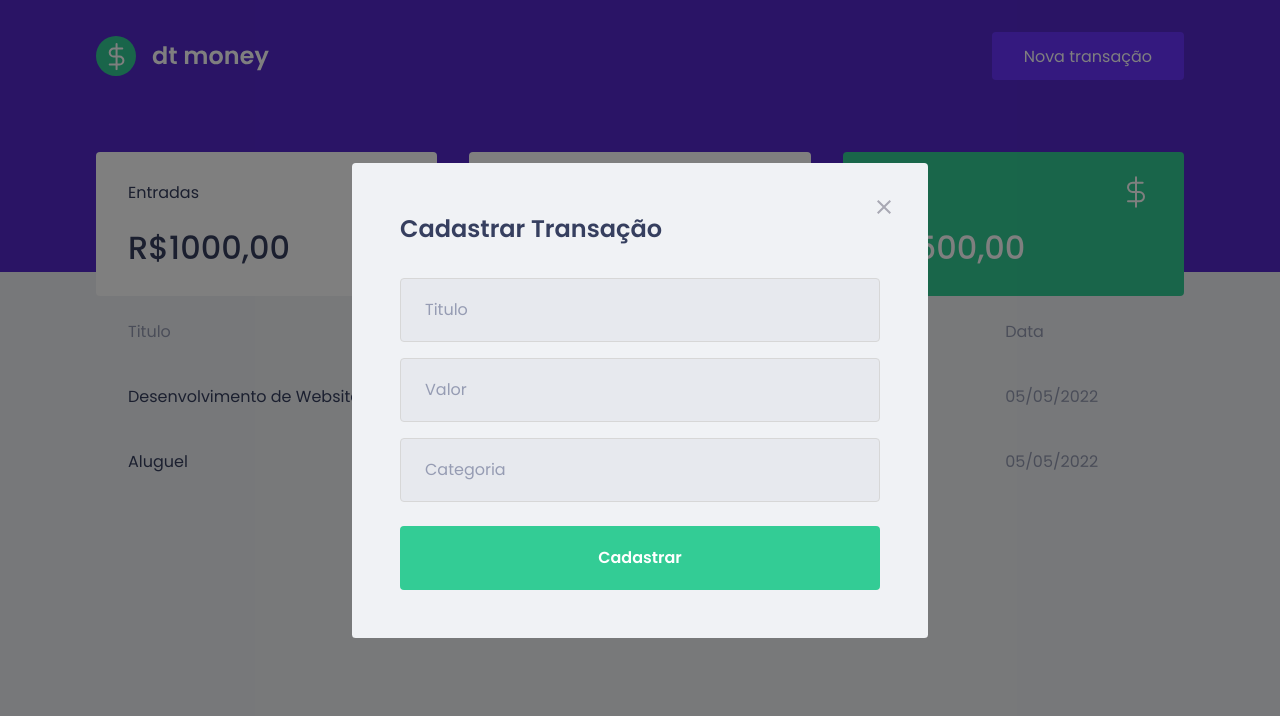
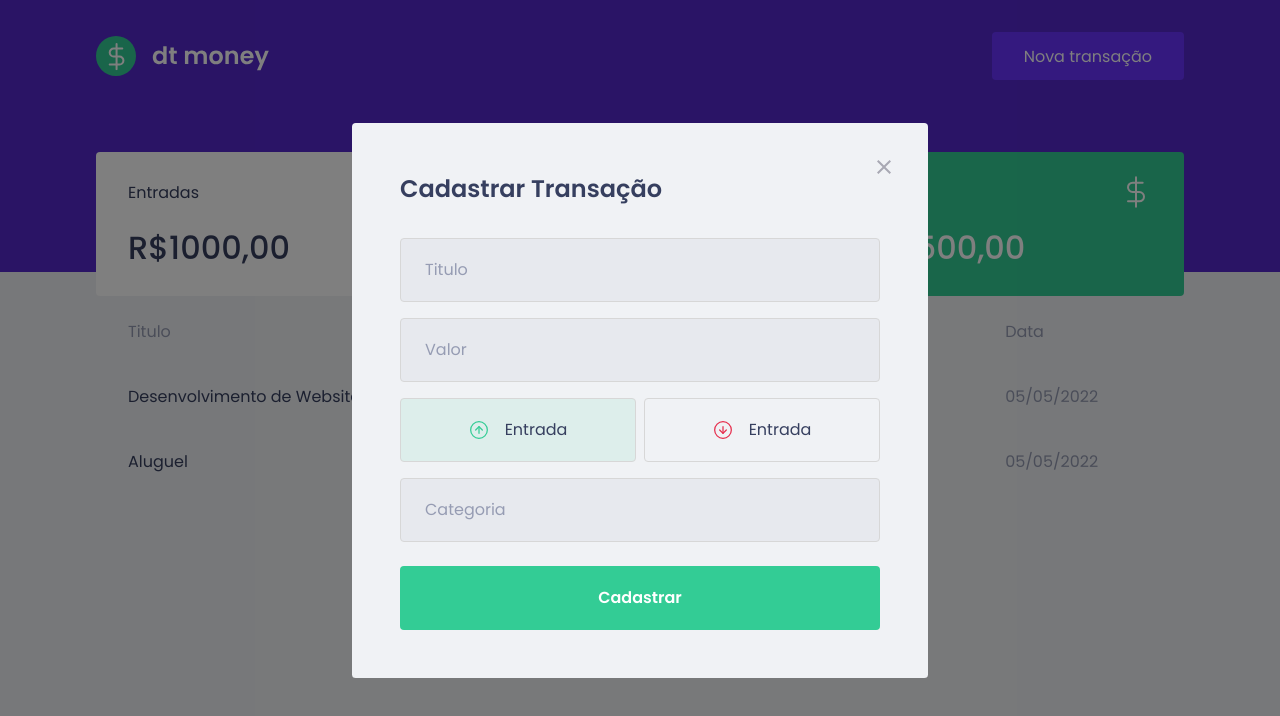
Before and after one commit to thiagoon/dtmoney, a React (Create React App) app: page / in a window 1280 px wide. Both pictures are taken after a click on the button "Nova transação". Shown: the top 716 px of the page. Built offline with nearby package versions, Linux system fonts and the light colour scheme; no server answers; what miragejs would draw is missing.

Commit message:
second commit

```diff
--- a/package.json
+++ b/package.json
@@ -6,6 +6,7 @@
     "@types/react-modal": "^3.13.1",
     "axios": "^0.27.2",
     "miragejs": "^0.1.43",
+    "polished": "^4.2.2",
     "react": "^18.1.0",
     "react-dom": "^18.1.0",
     "react-scripts": "5.0.1",
@@ -16,7 +17,6 @@
     "@testing-library/jest-dom": "^5.14.1",
     "@testing-library/react": "^13.0.0",
     "@testing-library/user-event": "^13.2.1",
-    "react-modal": "^3.15.1",
     "@types/jest": "^27.0.1",
     "@types/node": "^16.7.13",
     "@types/react": "^18.0.0",
@@ -24,6 +24,7 @@
     "@types/styled-components": "^5.1.25",
     "@typescript-eslint/eslint-plugin": "^5.22.0",
     "@typescript-eslint/parser": "^5.22.0",
+    "react-modal": "^3.15.1",
     "typescript": "^4.4.2"
   },
   "scripts": {
--- a/src/components/NewTransactionModal/index.tsx
+++ b/src/components/NewTransactionModal/index.tsx
@@ -1,6 +1,10 @@
 import Modal from 'react-modal'
-import { Container } from './styles';
+import { Container, TransactionTypeContainer, RadioBox } from './styles';
 import closeImg from '../../assets/Close.svg';
+import incomeImg from '../../assets/Entradas.svg';
+import outcomeImg from '../../assets/Saidas.svg';
+import { useState } from 'react';
+
 
 interface NewTransactionModalProps {
     isOpen: boolean;
@@ -8,6 +12,9 @@
 }
 
 export function NewTransactionModal({ isOpen, onRequestClose }: NewTransactionModalProps) {
+    const [type, setType] = useState('deposit');
+
+
     return(
         <Modal
             isOpen={isOpen}
@@ -35,6 +42,30 @@
                     placeholder="Valor"
                 />
 
+                <TransactionTypeContainer>
+                <RadioBox
+                    type="button"
+                    onClick={() => { setType('deposit')}}
+                    isActive={type === 'deposit'}
+                    activeColor="green"
+                >
+                    <img src={incomeImg} alt="Entrada" />
+                    <span>Entrada</span>
+
+                </RadioBox>
+                <RadioBox
+                    type="button"
+                    onClick={() => { setType('withdraw')}}
+                    isActive={type === 'withdraw'}
+                    activeColor="red"
+                >
+                    <img src={outcomeImg} alt="Saída" />
+                    <span>Entrada</span>
+
+                </RadioBox>
+
+                </TransactionTypeContainer>
+
                 <input
                     placeholder="Categoria"
                 />
--- a/src/components/NewTransactionModal/styles.ts
+++ b/src/components/NewTransactionModal/styles.ts
@@ -1,4 +1,5 @@
 import styled from 'styled-components';
+import { darken, transparentize } from 'polished'; //com o polished é possivel utilizar funcoes dentro do TS css. ex. o Darken que vai escurecer o botao.
 
 export const Container = styled.div`
     h2 {
@@ -52,4 +53,57 @@
         }
 
 
+
 `;
+
+export const TransactionTypeContainer = styled.div`
+    margin: 1rem 0;
+    display: grid;
+    grid-template-columns: 1fr 1fr;
+    gap: 0.5rem;
+
+`;
+
+interface RadioBoxProps {
+    isActive: boolean;
+    activeColor: 'green' | 'red';
+}
+
+const colors = {
+    green: '#33CC95',
+    red: '#E52E40'
+};
+
+export const RadioBox = styled.button<RadioBoxProps>`
+
+        height: 4rem;
+        border: 1px solid #d7d7d7;
+        border-radius: 0.25rem;
+
+        background: ${(props) => props.isActive
+        ? transparentize(0.9, colors[props.activeColor])
+        : 'transparent'};
+
+        display: flex;
+        align-items: center;
+        justify-content: center;
+
+        transition: border-color 0.2s;
+
+        &:hover {
+            border-color: ${darken(0.1, '#d7d7d7')};
+        }
+
+        img {
+            width: 20px;
+            height: 20px;
+        }
+
+        span {
+            display: inline-block;
+            margin-left: 1rem;
+            font-size: 1rem;
+            color: var(--text-title);
+        }
+
+`;
```
Also changed, not shown: 1 other file (tests, documents, lock files or other folders).
